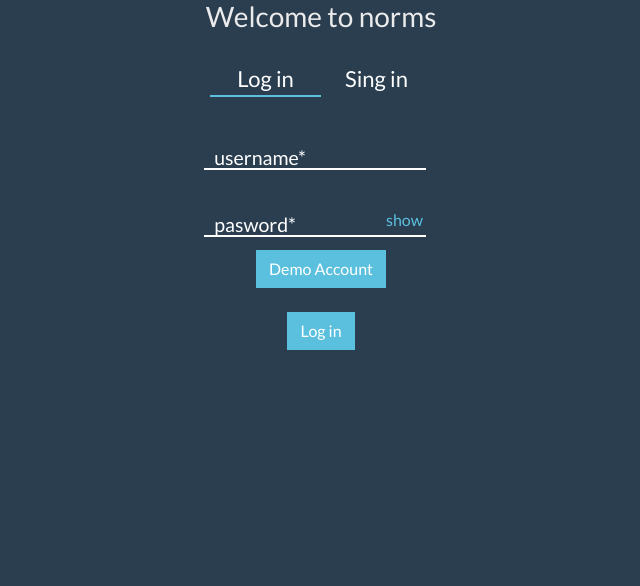
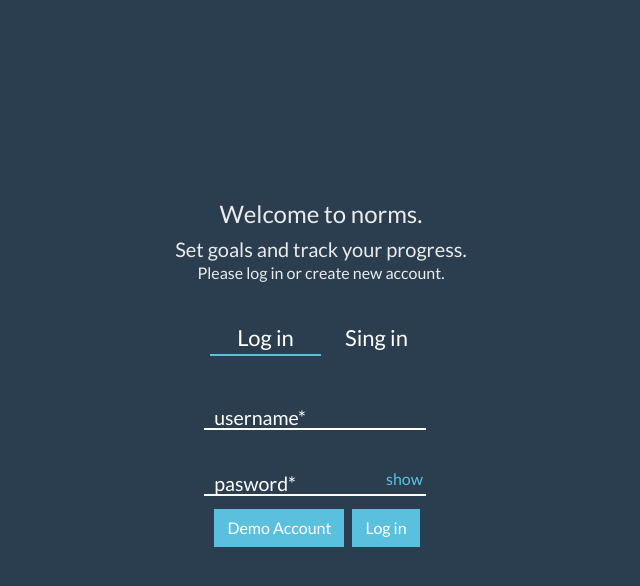
Before and after one commit to Aleksandar-Jocovic/Norms-React-App, a React (Create React App) app: page / in a window 1280 px wide. Shown: the top 586 px of the page, without its empty margins (319-959 px from the left). Built offline with nearby package versions, Linux system fonts and the light colour scheme; a web font is replaced by a local one.

Commit message:
Demo and login btn display inline.

```diff
--- a/src/components/authentication/LandingPage.js
+++ b/src/components/authentication/LandingPage.js
@@ -25,9 +25,12 @@ const LandingPage = props => {
     }
   }
 
+
   return (
-    <div className="d-flex flex-column align-items-center">
-      <h3>Welcome to norms</h3>
+    <div className="d-flex flex-column align-items-center" style={{ margin: '200px 0 30px 0' }}>
+      <h4>Welcome to norms.</h4>
+      <h5 className="my-0">Set goals and track your progress.</h5>
+      <p>Please log in or create new account.</p>
       {success && <h5 className="text-success">Your account is created successfuly please log in</h5>}
       <div id="log-sing-vrap">
         <button
--- a/src/components/authentication/Login.js
+++ b/src/components/authentication/Login.js
@@ -87,14 +87,14 @@ const Login = ({ props, setUserName, setPassword, username, password }) => {
           <label id="labelAuth">pasword*</label>
         </div>
       </form>
-
+      <div className="d-flex">
         <button
-        className="btn btn-info m-auto my-2"
+          className="btn btn-info"
           onClick={demoLogin}
         >Demo Account</button>
         <br />
         <button
-        className="btn btn-info m-auto"
+          className="btn btn-info mx-2"
           onClick={() => {
             if (validateInput()) {
               auth.login(users, username, password, changeUserAction)
@@ -106,6 +106,7 @@ const Login = ({ props, setUserName, setPassword, username, password }) => {
             }
           }}
         >Log in</button>
+      </div>
 
 
     </>
```
Lines whose indentation alone changed are shown as unchanged.
